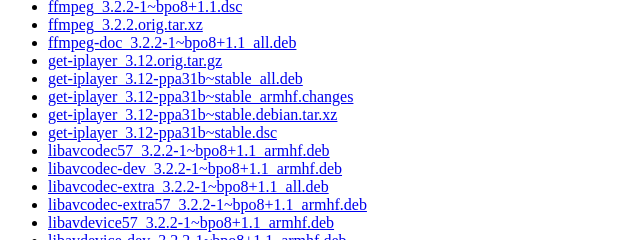
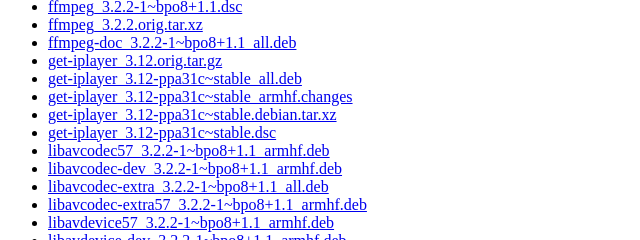
Before and after one commit to bobrippling/raspbian, a plain HTML site: page stable/index.html in a window 1280 px wide. Shown: the part 329-569 px from the top of the page, 0-640 px from the left. Drawn offline with Linux system fonts and the light colour scheme.

Commit message:
Autobuild dae6b3b33cb6007f90fc82168171779e48348361	refs/heads/master

```diff
--- a/stable/index.html
+++ b/stable/index.html
@@ -44,10 +44,10 @@
   <li><a href="ffmpeg_3.2.2.orig.tar.xz">ffmpeg_3.2.2.orig.tar.xz</a></li>
   <li><a href="ffmpeg-doc_3.2.2-1~bpo8+1.1_all.deb">ffmpeg-doc_3.2.2-1~bpo8+1.1_all.deb</a></li>
   <li><a href="get-iplayer_3.12.orig.tar.gz">get-iplayer_3.12.orig.tar.gz</a></li>
-  <li><a href="get-iplayer_3.12-ppa31b~stable_all.deb">get-iplayer_3.12-ppa31b~stable_all.deb</a></li>
-  <li><a href="get-iplayer_3.12-ppa31b~stable_armhf.changes">get-iplayer_3.12-ppa31b~stable_armhf.changes</a></li>
-  <li><a href="get-iplayer_3.12-ppa31b~stable.debian.tar.xz">get-iplayer_3.12-ppa31b~stable.debian.tar.xz</a></li>
-  <li><a href="get-iplayer_3.12-ppa31b~stable.dsc">get-iplayer_3.12-ppa31b~stable.dsc</a></li>
+  <li><a href="get-iplayer_3.12-ppa31c~stable_all.deb">get-iplayer_3.12-ppa31c~stable_all.deb</a></li>
+  <li><a href="get-iplayer_3.12-ppa31c~stable_armhf.changes">get-iplayer_3.12-ppa31c~stable_armhf.changes</a></li>
+  <li><a href="get-iplayer_3.12-ppa31c~stable.debian.tar.xz">get-iplayer_3.12-ppa31c~stable.debian.tar.xz</a></li>
+  <li><a href="get-iplayer_3.12-ppa31c~stable.dsc">get-iplayer_3.12-ppa31c~stable.dsc</a></li>
   <li><a href="libavcodec57_3.2.2-1~bpo8+1.1_armhf.deb">libavcodec57_3.2.2-1~bpo8+1.1_armhf.deb</a></li>
   <li><a href="libavcodec-dev_3.2.2-1~bpo8+1.1_armhf.deb">libavcodec-dev_3.2.2-1~bpo8+1.1_armhf.deb</a></li>
   <li><a href="libavcodec-extra_3.2.2-1~bpo8+1.1_all.deb">libavcodec-extra_3.2.2-1~bpo8+1.1_all.deb</a></li>
```
Also changed, not shown: 18 other files.
